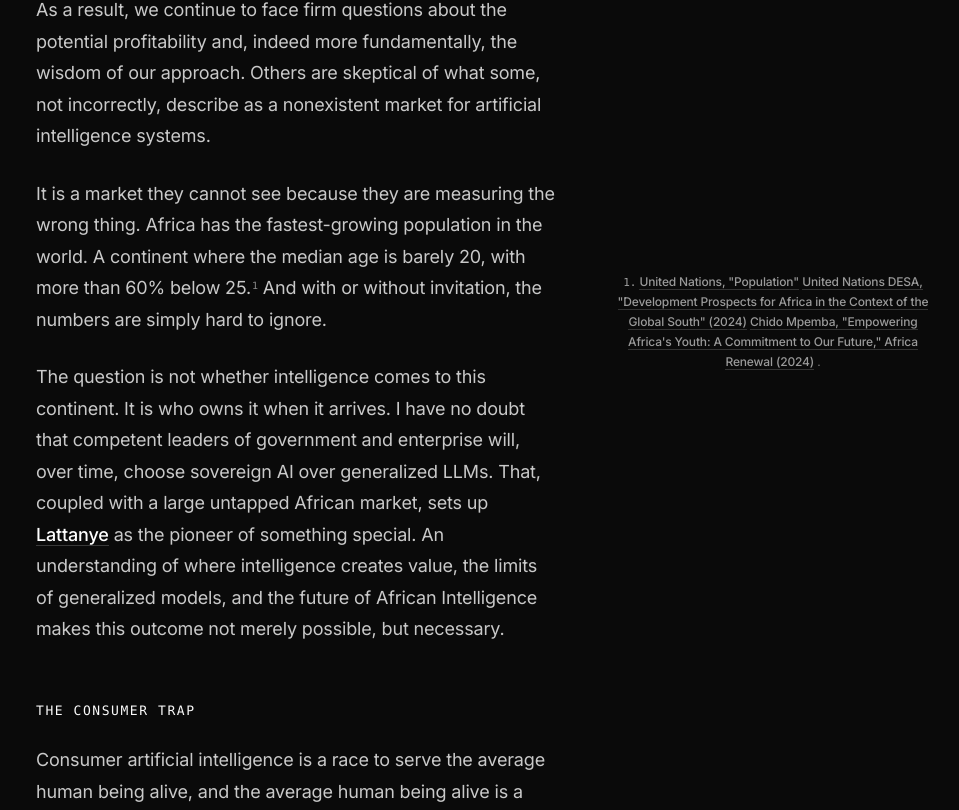
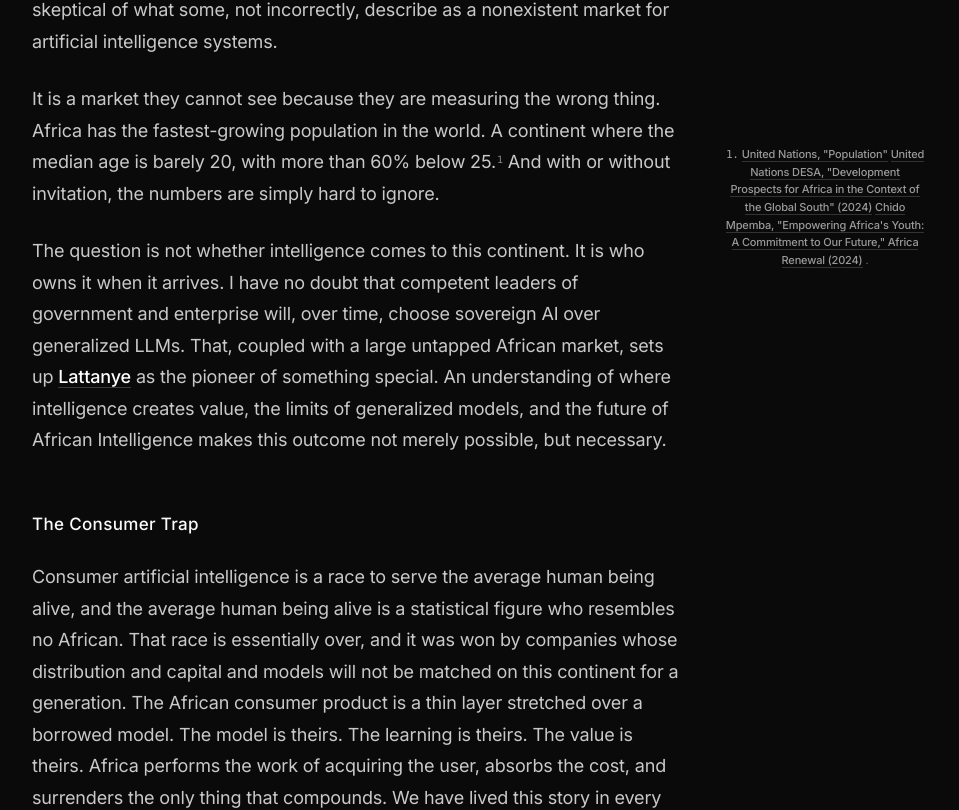
Before and after one commit to ydntatenda/tatenda-site, a Next.js app: page /writing/building-african-intelligence in a window 1280 px wide. Shown: the part 512-1322 px from the top of the page, without its empty margins (276-1235 px from the left). Built offline with nearby package versions, Linux system fonts and the light colour scheme.

Commit message:
Add files via upload

```diff
--- a/app/globals.css
+++ b/app/globals.css
@@ -397,8 +397,8 @@ main p + .domain {
 @media (min-width: 1240px) {
   .article-page {
     display: grid;
-    grid-template-columns: 200px minmax(0, 840px) 320px;
-    gap: 48px;
+    grid-template-columns: 200px minmax(0, 960px) 200px;
+    gap: 44px;
     max-width: 1480px;
     margin: 0 auto;
   }
@@ -481,12 +481,10 @@ main p + .domain {
 }
 
 .section-numeral {
-  font-family: 'Menlo', 'Monaco', 'Courier New', monospace;
-  font-size: 13px;
+  font-size: 17px;
   font-weight: 500;
   color: #fafafa;
-  letter-spacing: 0.12em;
-  text-transform: uppercase;
+  letter-spacing: 0.02em;
   margin: 56px 0 24px;
 }
 
@@ -516,12 +514,12 @@ main p + .domain {
     display: block;
     float: right;
     clear: right;
-    width: 320px;
-    margin-right: -376px;
-    margin-bottom: 18px;
-    font-size: 12px;
-    line-height: 1.65;
-    color: #7a7a7a;
+    width: 200px;
+    margin-right: -244px;
+    margin-bottom: 16px;
+    font-size: 11px;
+    line-height: 1.6;
+    color: #6f6f6f;
     text-align: center;
   }
 }
```
